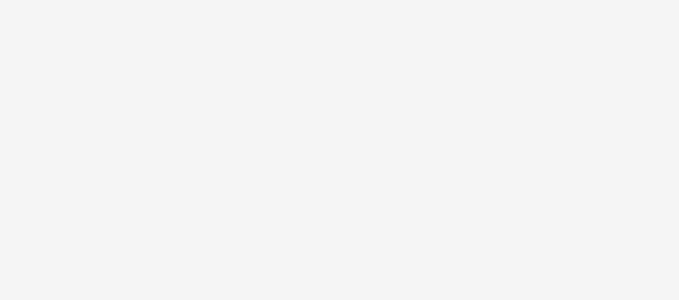
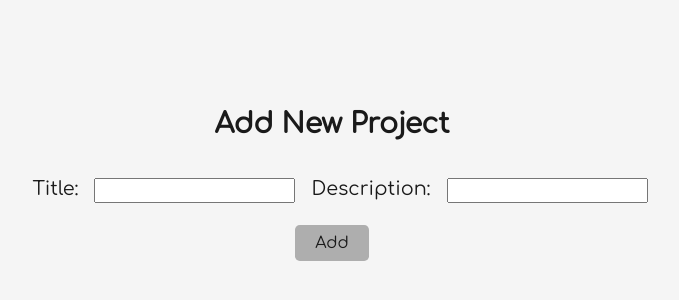
Before and after one commit to codeygallup/onTask, a React (Create React App) app in the folder client/: page /project in a window 1280 px wide. Before the commit this address had no page. Shown: the part 216-516 px from the top of the page, without its empty margins (308-987 px from the left). Built offline with nearby package versions, Linux system fonts and the light colour scheme.

Commit message:
updated frontend

```diff
--- a/client/src/App.js
+++ b/client/src/App.js
@@ -8,12 +8,11 @@ import Home from "./pages/Home";
 // import Navbar from "./components/navbar";
 import Login from "./pages/Login";
 import SignUp from "./pages/Signup";
-// import Project from './pages/Project';
+import Project from './pages/Project';
 
 const http = createHttpLink({
   uri: "/graphql",
 });
-console.log("🚀 ~ file: App.js ~ line 16 ~ http", http)
 
 const authLink = setContext((_, { headers }) => {
   const token = localStorage.getItem("id_token");
@@ -24,13 +23,11 @@ const authLink = setContext((_, { headers }) => {
     },
   };
 })
-console.log("🚀 ~ file: App.js ~ line 27 ~ authLink ~ authLink", authLink)
 
 const client = new ApolloClient({
   link: authLink.concat(http),
   cache: new InMemoryCache(),
 });
-console.log("🚀 ~ file: App.js ~ line 33 ~ client", client)
 
 function App() {
   useEffect(() => {
@@ -47,6 +44,7 @@ function App() {
             <Route path="/" element={<Home />} />
             <Route path="/signup" element={<SignUp />} />
             <Route path="/login" element={<Login />} />
+            <Route path="/project" element={<Project />} />
             {/* <Route path="/projects" element={<Project />} /> */}
             {/* <Route
               path="*"
--- a/client/src/pages/Home.js
+++ b/client/src/pages/Home.js
@@ -1,14 +1,34 @@
 import { Link } from "react-router-dom";
-import { useQuery } from "@apollo/client";
-import { GET_ME } from "../utils/queries";
+import { useQuery, useMutation } from "@apollo/client";
+import { GET_ME, ALL_PROJECTS } from "../utils/queries";
+import { REMOVE_PROJECT } from '../utils/mutations';
 import Auth from "../utils/auth";
 
 const Home = () => {
 
-  const { loading, data } = useQuery(GET_ME);
-  const user = data?.me || {}
+  const { loading: meLoading, data: meData } = useQuery(GET_ME);
+  // eslint-disable-next-line
+  const user = meData?.me || {}
+  // eslint-disable-next-line
+  const { loading: projectLoading, data: projectData } = useQuery(ALL_PROJECTS)
+  const projectArr = projectData?.allProjects || [];
 
-  const projectList = data?.projects || [];
+  const [removeProject, { loading: removeLoading, data: removeData }] = useMutation(REMOVE_PROJECT)
+
+  console.log(projectArr)
+
+  const handleDelete = async (e, projectId) => {
+    e.preventDefault()
+
+    try {
+      await removeProject({
+        variables: { projectId }
+      })
+      window.location.reload()
+    } catch (err) {
+      console.error(err)
+    }
+  }
 
   return (
     <div className="container-fluid bg-white card-rounded w-75 border">
@@ -19,16 +39,18 @@ const Home = () => {
         ) : null }
       </div>
       <div className="card-body text-center">
-        <h2>Project List</h2>
-         {loading ? (
+        <h2 className="mt-4">Project List</h2>
+         {meLoading ? (
           <div>Loading...</div>
         ) : (
           <ul className="square">
-            {projectList.map((project) => {
+            {projectArr.map((project) => {
               return (
-                <li key={project._id}>
-                  <Link to={{ pathname: `/project/${project._id}` }}></Link>
-                </li>
+                <div key={project._id} className="card mx-4">
+                <h1>{project.title}</h1>
+                <p>{project.description}</p>
+                <button onClick={(e) => handleDelete(e, project._id)}>Delete</button>
+                </div>
               );
             })}
           </ul>
@@ -46,8 +68,8 @@ const Home = () => {
             </Link>
           </>
         ) : (
-          <Link to="/addProject">
-            <button>Add Project</button>
+          <Link to="/project">
+            <button className="btn">Add Project</button>
           </Link>
         )}
       </div>
--- a/client/src/pages/Project.js
+++ b/client/src/pages/Project.js
@@ -1,8 +1,8 @@
 import { useMutation, useQuery } from "@apollo/client";
 import React, { useState } from "react";
 import { ALL_PROJECTS, ONE_PROJECTS } from "../utils/queries";
-import { ADD_PROJECT } from '../utils/mutations'
-import Auth from '../utils/auth'
+import { ADD_PROJECT } from "../utils/mutations";
+import Auth from "../utils/auth";
 
 const ProjectPage = () => {
   const [project, setProject] = useState({
@@ -11,26 +11,67 @@ const ProjectPage = () => {
     complete: false,
   });
 
-  const { allLoading, data } = useQuery(ALL_PROJECTS);
-  const projectsArray = data?.allProjects || [];
+  const [addProject, { error }] = useMutation(ADD_PROJECT);
 
-  const {
-    loading: oneLoading,
-    data: oneData,
-    error: oneError,
-  } = useQuery(ONE_PROJECTS);
+  const handleFormChange = (e) => {
+    const { name, value } = e.target;
+    setProject({ ...project, [name]: value });
+  };
 
-  const [addProject, { addError }] = useMutation(ADD_PROJECT)
+  const handleSubmit = async (e) => {
+    e.preventDefault();
 
-  if (allLoading || oneLoading) {
-    return <h2>LOADING...</h2>
-  }
+    const token = Auth.loggedIn() ? Auth.getToken() : null
+
+    if (!token) {
+      return false
+    }
+
+    try {
+      const { data } = await addProject({
+        variables: { ...project },
+      });
+    } catch (err) {
+      console.error(err);
+    }
+
+    setProject({
+      title: "",
+      description: "",
+      complete: false,
+    });
+
+    window.location.replace('/')
+  };
 
   return (
     <>
-    {!Auth.loggedIn()}
+      <form className="login text-center" onSubmit={handleSubmit}>
+        <h3 className="mb-5">Add New Project</h3>
+        <label className="mx-3">Title:</label>
+        <input
+          name="title"
+          type="text"
+          onChange={handleFormChange}
+          value={project.title}
+          required
+        />
+        <label className="mx-3">Description:</label>
+        <input
+          name="description"
+          type="text"
+          onChange={handleFormChange}
+          value={project.description}
+          className="mb-4"
+          required
+        />
+        <br />
+        <button type="submit" className="btn">
+          Add
+        </button>
+      </form>
     </>
-  )
+  );
 };
 
-export default ProjectPage
+export default ProjectPage;
--- a/client/src/utils/mutations.js
+++ b/client/src/utils/mutations.js
@@ -27,8 +27,8 @@ export const ADD_USER = gql`
 `;
 
 export const ADD_PROJECT = gql`
-  mutation addProject($input: projectInput!) {
-    addProject(input: $input) {
+  mutation addProject($title: String!, $description: String!) {
+    addProject(title: $title, description: $description) {
       _id
       title
       description
```
Also changed, not shown: client/package.json (+5 -6 lines), client/src/components/navbar.js (deleted, +0 -103 lines), client/src/utils/api.js (deleted, +0 -28 lines).
